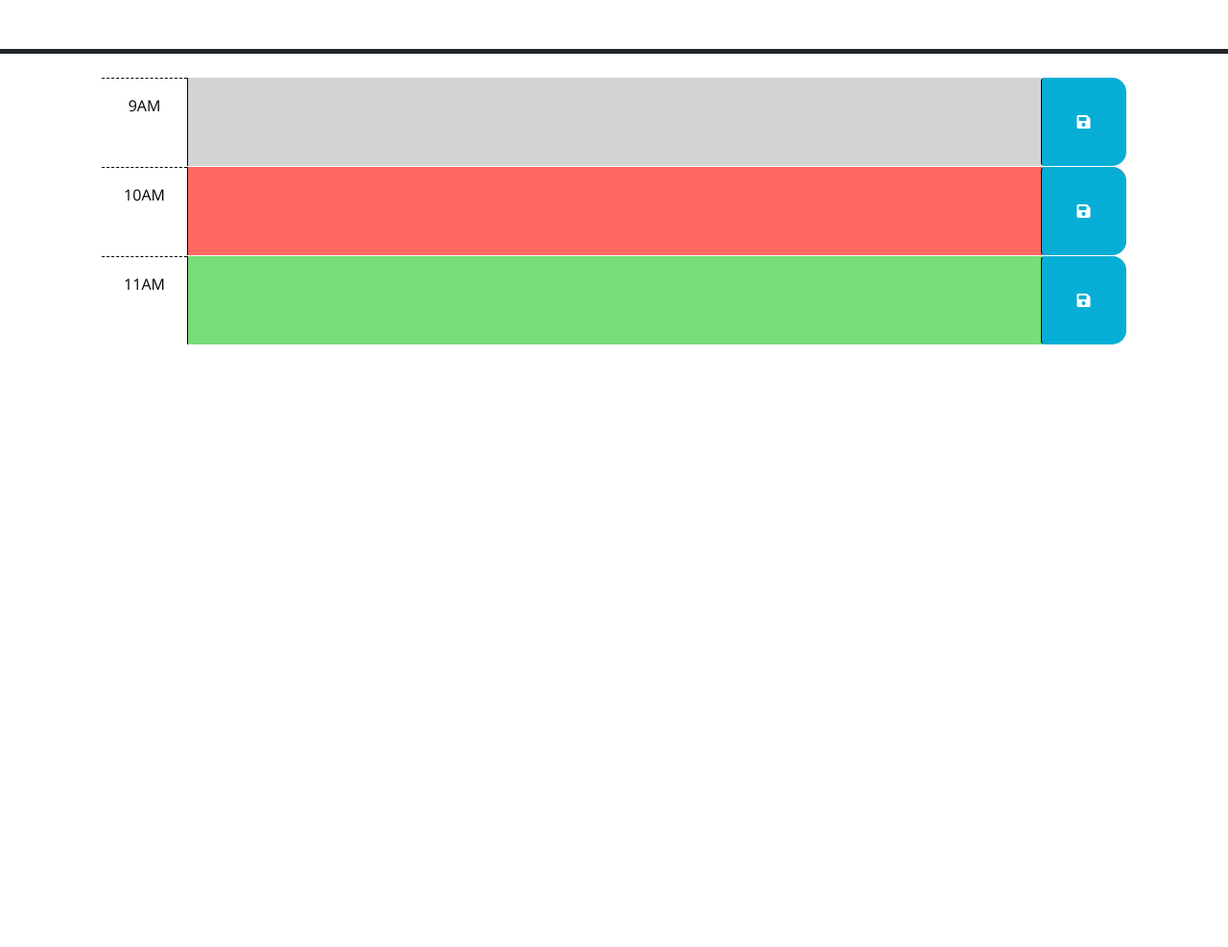
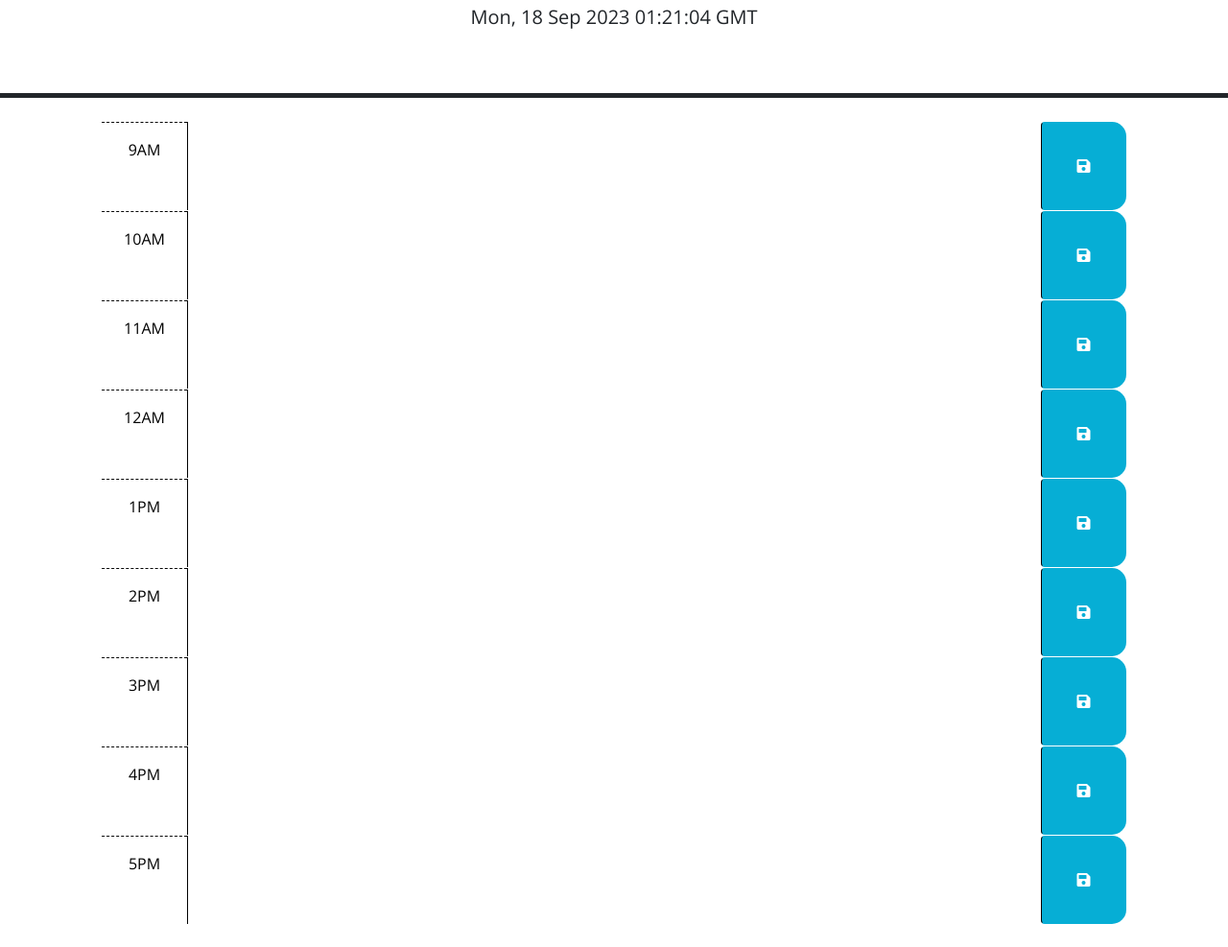
Before and after one commit to KaarageOnigiri/Work-Day-Scheduler, a plain HTML site: page index.html in a window 1280 px wide. Shown: the part 176-1163 px from the top of the page at 96% size. Before the commit the page ends 800 px from the top, so only its background shows below. Drawn offline with nearby package versions, Linux system fonts and the light colour scheme.

Commit message:
added more layouts for the html page

```diff
--- a/index.html
+++ b/index.html
@@ -40,7 +40,8 @@
         -->
 
       <!-- Example of a past time block. The "past" class adds a gray background color. -->
-      <div id="hour-9" class="row time-block past">
+      <!-- add class past, present, and future -->
+      <div id="hour-9" class="row time-block">
         <div class="col-2 col-md-1 hour text-center py-3">9AM</div>
         <textarea class="col-8 col-md-10 description" rows="3"> </textarea>
         <button class="btn saveBtn col-2 col-md-1" aria-label="save">
@@ -49,7 +50,7 @@
       </div>
 
       <!-- Example of a a present time block. The "present" class adds a red background color. -->
-      <div id="hour-10" class="row time-block present">
+      <div id="hour-10" class="row time-block">
         <div class="col-2 col-md-1 hour text-center py-3">10AM</div>
         <textarea class="col-8 col-md-10 description" rows="3"> </textarea>
         <button class="btn saveBtn col-2 col-md-1" aria-label="save">
@@ -58,8 +59,56 @@
       </div>
 
       <!-- Example of a future time block. The "future" class adds a green background color. -->
-      <div id="hour-11" class="row time-block future">
+      <div id="hour-11" class="row time-block">
         <div class="col-2 col-md-1 hour text-center py-3">11AM</div>
+        <textarea class="col-8 col-md-10 description" rows="3"> </textarea>
+        <button class="btn saveBtn col-2 col-md-1" aria-label="save">
+          <i class="fas fa-save" aria-hidden="true"></i>
+        </button>
+      </div>
+
+      <div id="hour-12" class="row time-block">
+        <div class="col-2 col-md-1 hour text-center py-3">12AM</div>
+        <textarea class="col-8 col-md-10 description" rows="3"> </textarea>
+        <button class="btn saveBtn col-2 col-md-1" aria-label="save">
+          <i class="fas fa-save" aria-hidden="true"></i>
+        </button>
+      </div>
+
+      <div id="hour-13" class="row time-block">
+        <div class="col-2 col-md-1 hour text-center py-3">1PM</div>
+        <textarea class="col-8 col-md-10 description" rows="3"> </textarea>
+        <button class="btn saveBtn col-2 col-md-1" aria-label="save">
+          <i class="fas fa-save" aria-hidden="true"></i>
+        </button>
+      </div>
+
+      <div id="hour-14" class="row time-block">
+        <div class="col-2 col-md-1 hour text-center py-3">2PM</div>
+        <textarea class="col-8 col-md-10 description" rows="3"> </textarea>
+        <button class="btn saveBtn col-2 col-md-1" aria-label="save">
+          <i class="fas fa-save" aria-hidden="true"></i>
+        </button>
+      </div>
+
+      <div id="hour-15" class="row time-block">
+        <div class="col-2 col-md-1 hour text-center py-3">3PM</div>
+        <textarea class="col-8 col-md-10 description" rows="3"> </textarea>
+        <button class="btn saveBtn col-2 col-md-1" aria-label="save">
+          <i class="fas fa-save" aria-hidden="true"></i>
+        </button>
+      </div>
+
+      <div id="hour-16" class="row time-block">
+        <div class="col-2 col-md-1 hour text-center py-3">4PM</div>
+        <textarea class="col-8 col-md-10 description" rows="3"> </textarea>
+        <button class="btn saveBtn col-2 col-md-1" aria-label="save">
+          <i class="fas fa-save" aria-hidden="true"></i>
+        </button>
+      </div>
+
+      <div id="hour-17" class="row time-block mb-4">
+        <div class="col-2 col-md-1 hour text-center py-3">5PM</div>
         <textarea class="col-8 col-md-10 description" rows="3"> </textarea>
         <button class="btn saveBtn col-2 col-md-1" aria-label="save">
           <i class="fas fa-save" aria-hidden="true"></i>
@@ -72,6 +121,8 @@
         integrity="sha256-iu/zLUB+QgISXBLCW/mcDi/rnf4m4uEDO0wauy76x7U="
         crossorigin="anonymous"
       ></script>
+      <script src="https://code.jquery.com/jquery-1.12.4.js"></script>
+      <script src="https://code.jquery.com/ui/1.12.1/jquery-ui.js"></script>
 
     <script src="script.js"></script>
   </body>
--- a/script.js
+++ b/script.js
@@ -1,6 +1,9 @@
 // Wrap all code that interacts with the DOM in a call to jQuery to ensure that
 // the code isn't run until the browser has finished rendering all the elements
 // in the html.
+
+console.log($(".time-block"));
+console.log($("i").eq(0));
 $(function () {
   // TODO: Add a listener for click events on the save button. This code should
   // use the id in the containing time-block as a key to save the user input in
@@ -8,16 +11,34 @@ $(function () {
   // function? How can DOM traversal be used to get the "hour-x" id of the
   // time-block containing the button that was clicked? How might the id be
   // useful when saving the description in local storage?
-  //
+  // for (x=0; x<9; x++) {
+  //   console.log(x);
+  //   $(".saveBtn").eq(x).on("click", function(event) {
+  //     console.log(x);
+  //   })
+  // }
+  $(".saveBtn").on("click", function(event) {
+    console.log($(this).siblings(".description").val());
+
+  })
+
+  dayjs()
+
   // TODO: Add code to apply the past, present, or future class to each time
   // block by comparing the id to the current hour. HINTS: How can the id
   // attribute of each time-block be used to conditionally add or remove the
   // past, present, and future classes? How can Day.js be used to get the
   // current hour in 24-hour time?
-  //
+
   // TODO: Add code to get any user input that was saved in localStorage and set
   // the values of the corresponding textarea elements. HINT: How can the id
   // attribute of each time-block be used to do this?
-  //
+
   // TODO: Add code to display the current date in the header of the page.
+  var currentTime = setInterval(function() {
+    $("#currentDay").text(dayjs());
+  }, 100)
+
 });
+
+// parse int (switching to number from string)
```
Lines whose indentation alone changed are shown as unchanged.
